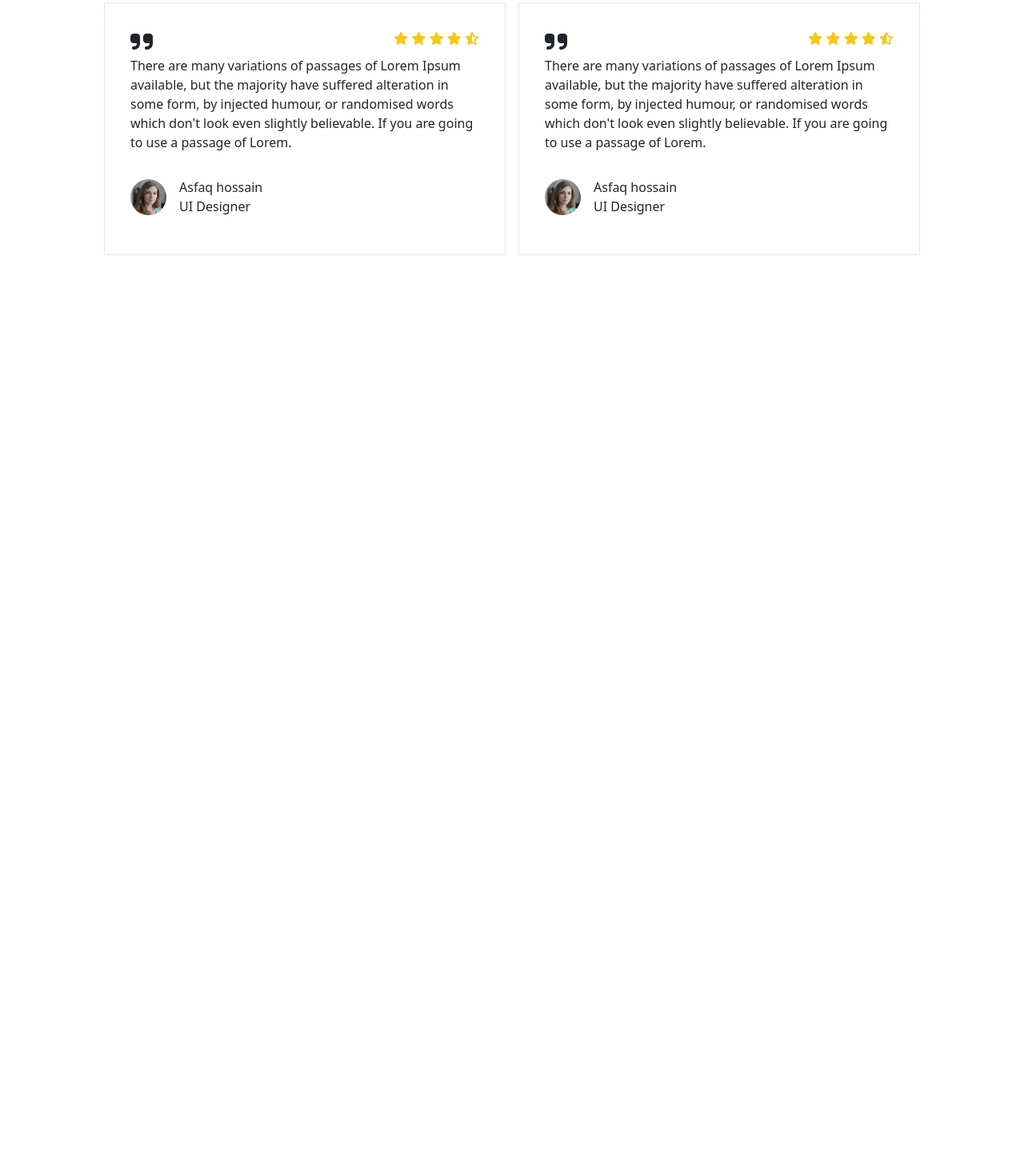
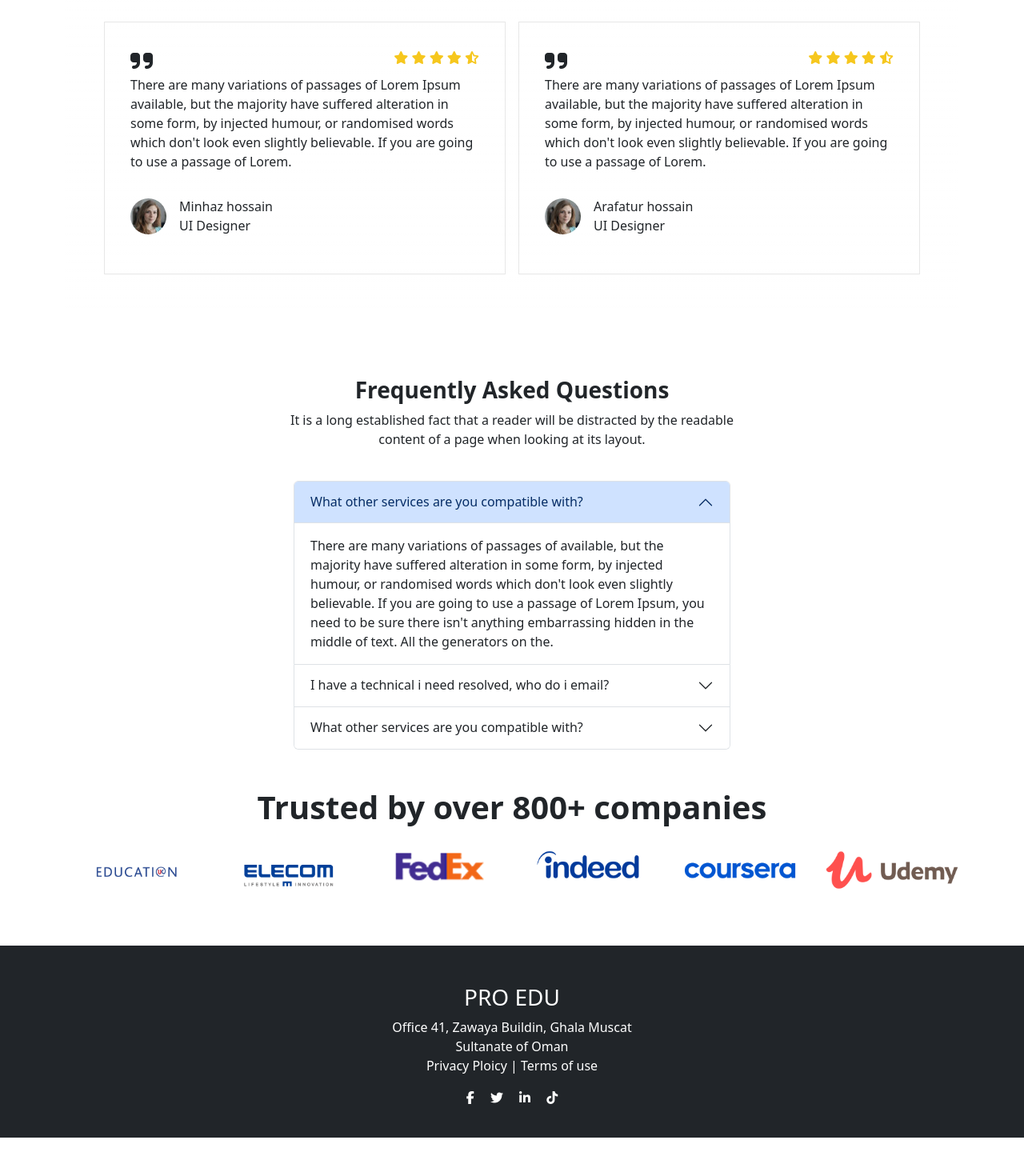
Before and after one commit to Jasminch01/Freamwork_bs, a plain HTML site: page index.html in a window 1280 px wide. Shown: the part 3488-4948 px from the top of the page at 80% size. Before the commit the page ends 3935 px from the top, so only its background shows below. Drawn offline with nearby package versions, Linux system fonts and the light colour scheme.

Commit message:
final currection

```diff
--- a/index.html
+++ b/index.html
@@ -59,6 +59,9 @@
      .carousel-btn{
       color: black;
       margin-left: auto;
+     }
+     footer{
+      height: 30vh;
      }
 
      @media only screen and (min-width: 600px) {
@@ -323,7 +326,7 @@
           <div class="d-lg-flex p-5 align-items-center justify-content-center text-sm-center text-lg-start my-bg text-white mb-5">
             <div class="me-auto">
               <h2>Ready to join?</h2>
-              <p>Lorem ipsum dolor sit amet consectetur, adipisicing elit. <br> Similique repellat eaque ut possimus reiciendis nobis excepturi eum<br></p>
+              <p>It is a long established fact that a reader will be distracted by the <br> readable content of a page when looking at its layout.</p>
             </div>
             <div class="me-5">
               <button class="btn reg-btn-2 fw-bold">Register Now</button>
@@ -334,15 +337,15 @@
           <section class="my">
             <div >
               <h3>Meet Our Successful <br> student</h3>
-              <p>Lorem ipsum, dolor sit amet consectetur adipisicing elit. <br> Lorem ipsum dolor sit, amet consectetur adipisicing elit. Ratione, repellat qui temporibus deserunt </p>
+              <p>It is a long established fact that a reader will be <br> distracted by the readable content of a page when <br> looking at its layout. </p>
             </div>
             <div class="row">
               <div class="col-lg-3 col-md-6">
                 <div class="card p-0">
                   <img src="./img/card.jpg" class="card-img-top" alt="...">
                   <div class="card-body">
-                    <h5 class="card-title">jhon clark</h5>
-                    <h6>UI Designer</h6>
+                    <h5 class="card-title">Ponty sen</h5>
+                    <h6>Software Developer</h6>
                   </div>
                 </div>
               </div>
@@ -350,8 +353,8 @@
                 <div class="card p-0">
                   <img src="./img/card-1.jpg" class="card-img-top" alt="...">
                   <div class="card-body">
-                    <h5 class="card-title">jhon clark</h5>
-                    <h6>UI Designer</h6>
+                    <h5 class="card-title">Dalim chakma</h5>
+                    <h6>Animator</h6>
                   </div>
                 </div>
               </div>
@@ -359,7 +362,7 @@
                 <div class="card  p-0 ">
                   <img src="./img/card-2.jpg" class="card-img-top" alt="...">
                   <div class="card-body">
-                    <h5 class="card-title">jhon clark</h5>
+                    <h5 class="card-title">Mafroza haque</h5>
                     <h6>UI Designer</h6>
                   </div>
                 </div>
@@ -368,8 +371,8 @@
                 <div class="card p-0">
                   <img src="./img/card-3.jpg" class="card-img-top" alt="...">
                   <div class="card-body">
-                    <h5 class="card-title">jhon clark</h5>
-                    <h6>UI Designer</h6>
+                    <h5 class="card-title">Nishi Akter</h5>
+                    <h6>UX Designer</h6>
                   </div>
                 </div>
               </div>
@@ -382,7 +385,7 @@
           <section class="my">
             <div class="text-center">
               <h2>Some Student Feedback</h2>
-              <p>Lorem ipsum dolor sit amet consectetur adipisicing elit. Maiores beatae repellendus maxime quae nihil eum, corrupti iusto et minima, suscipit eveniet debitis dicta, voluptate sunt facilis? Error necessitatibus sunt neque.</p>
+              <p>It is a long established fact that a reader will be distracted by the readable <br> content of a page when looking at its layout..</p>
             </div>
             <div id="carouselExampleInterval" class="carousel slide" data-bs-ride="carousel">
               <div class="carousel-inner">
@@ -408,7 +411,7 @@
                             <img src="./img/pro-2.jpg" alt="" class="rounded-circle">
                           </div>
                           <div class="ms-3 mt-3">
-                            <h6 class="d-inline">Asfaq hossain</h6>
+                            <h6 class="d-inline">Minhaz hossain</h6>
                             <p class="d-linline">UI Designer</p>
                           </div>
                         </div>
@@ -434,7 +437,7 @@
                             <img src="./img/pro-2.jpg" alt="" class="rounded-circle">
                           </div>
                           <div class="ms-3 mt-3">
-                            <h6 class="d-inline">Asfaq hossain</h6>
+                            <h6 class="d-inline">Arafatur hossain</h6>
                             <p class="d-linline">UI Designer</p>
                           </div>
                         </div>
@@ -490,7 +493,7 @@
                             <img src="./img/pro-2.jpg" alt="" class="rounded-circle">
                           </div>
                           <div class="ms-3 mt-3">
-                            <h6 class="d-inline">Asfaq hossain</h6>
+                            <h6 class="d-inline">Rassel</h6>
                             <p class="d-linline">UI Designer</p>
                           </div>
                         </div>
@@ -501,12 +504,100 @@
               </div>
             </div>
           </section>
+          <!-- accrodians section starts here -->
+        <section class="row mb-5">
+          <div class="text-center mb-4">
+            <h3 class="fw-bold">Frequently Asked Questions</h3>
+            <p>It is a long established fact that a reader will be distracted by the readable <br> content of a page when looking at its layout.</p>
+          </div>
+          <div class="col-lg-3">
+          </div>
+          <div class="accordion col-lg-6" id="accordionExample">
+            <div class="accordion-item">
+              <h2 class="accordion-header">
+                <button class="accordion-button" type="button" data-bs-toggle="collapse" data-bs-target="#collapseOne" aria-expanded="true" aria-controls="collapseOne">
+                  What other services are you compatible with?
+                </button>
+              </h2>
+              <div id="collapseOne" class="accordion-collapse collapse show" data-bs-parent="#accordionExample">
+                <div class="accordion-body">
+                  There are many variations of passages of available, but the majority have suffered alteration in some form, by injected humour, or randomised words which don't look even slightly believable. If you are going to use a passage of Lorem Ipsum, you need to be sure there isn't anything embarrassing hidden in the middle of text. All the generators on the.
+                </div>
+              </div>
+            </div>
+            <div class="accordion-item">
+              <h2 class="accordion-header">
+                <button class="accordion-button collapsed" type="button" data-bs-toggle="collapse" data-bs-target="#collapseTwo" aria-expanded="false" aria-controls="collapseTwo">
+                  I have a technical i need resolved, who do i email?
+                </button>
+              </h2>
+              <div id="collapseTwo" class="accordion-collapse collapse" data-bs-parent="#accordionExample">
+                <div class="accordion-body">
+                  <strong>This is the second item's accordion body.</strong> It is hidden by default, until the collapse plugin adds the appropriate classes that we use to style each element. These classes control the overall appearance, as well as the showing and hiding via CSS transitions. You can modify any of this with custom CSS or overriding our default variables. It's also worth noting that just about any HTML can go within the <code>.accordion-body</code>, though the transition does limit overflow.
+                </div>
+              </div>
+            </div>
+            <div class="accordion-item">
+              <h2 class="accordion-header">
+                <button class="accordion-button collapsed" type="button" data-bs-toggle="collapse" data-bs-target="#collapseThree" aria-expanded="false" aria-controls="collapseThree">
+                  What other services are you compatible with?
+                </button>
+              </h2>
+              <div id="collapseThree" class="accordion-collapse collapse" data-bs-parent="#accordionExample">
+                <div class="accordion-body">
+                  <strong>This is the third item's accordion body.</strong> It is hidden by default, until the collapse plugin adds the appropriate classes that we use to style each element. These classes control the overall appearance, as well as the showing and hiding via CSS transitions. You can modify any of this with custom CSS or overriding our default variables. It's also worth noting that just about any HTML can go within the <code>.accordion-body</code>, though the transition does limit overflow.
+                </div>
+              </div>
+            </div>
+          </div>
+          <div class="col-lg-3">
+          </div>
+        </section>
+        <!-- accrodians section ends here -->
 
-
-
+        <!-- campain section starts here -->
+        <section class="mb-5 d-none d-lg-block">
+          <div class="text-center">
+            <h1 class="fw-bold">Trusted by over 800+ companies </h1>
+          </div>
+          <div class="row">
+            <div class="col-2">
+              <img src="./img/logo/1.png" alt="" class="img-fluid">
+            </div>
+            <div class="col-2">
+              <img src="./img/logo/2.png" alt="" class="img-fluid">
+            </div>
+            <div class="col-2">
+              <img src="./img/logo/3.png" alt="" class="img-fluid">
+            </div>
+            <div class="col-2">
+              <img src="./img/logo/4.png" alt="" class="img-fluid">
+            </div>
+            <div class="col-2">
+              <img src="./img/logo/5.png" alt="" class="img-fluid">
+            </div>
+            <div class="col-2">
+              <img src="./img/logo/lg-2.png" alt="" class="img-fluid">
+            </div>
+          </div>
+        </section>
+        <!-- campain section ends here -->
     </section>
-
-
+    <!-- footer section starts here -->
+    <footer class="bg-dark">
+      <div class="text-white text-center p-5 mt-5">
+        <h3>PRO EDU</h3>
+        <p class="m-0">Office 41, Zawaya Buildin, Ghala Muscat </p>
+        <p class="m-0">Sultanate of Oman</p>
+        <p>Privacy Ploicy  |   Terms of use</p>
+        <i class="fa-brands me-3 fa-facebook-f" style="color: #ffffff;"></i>
+        <i class="fa-brands me-3 fa-twitter" style="color: #ffffff;"></i>
+        <i class="fa-brands me-3 fa-linkedin-in" style="color: #ffffff;"></i>
+        <i class="fa-brands fa-tiktok" style="color: #ffffff;"></i>
+      </div>
+    </footer>
+    <footer></footer>
+ <!-- footer ends here -->
     <script src="https://cdn.jsdelivr.net/npm/bootstrap@5.3.0-alpha3/dist/js/bootstrap.bundle.min.js"></script>
 </body>
 </html>
```
Also changed, not shown: img/logo/1.png (added), img/logo/2.png (added), img/logo/3.png (added), img/logo/4.png (added), img/logo/5.png (added), img/logo/lg-2.png (added).
